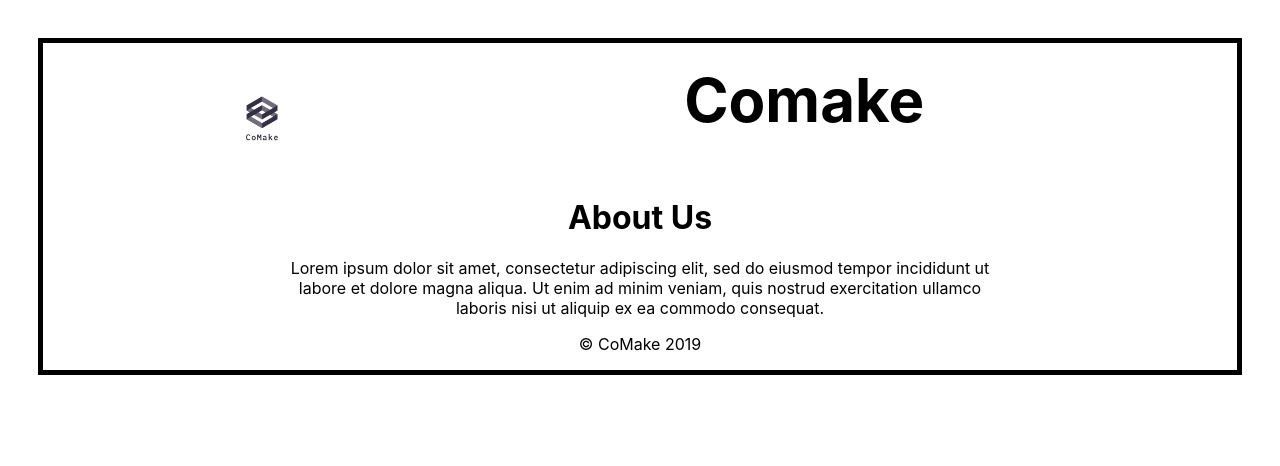
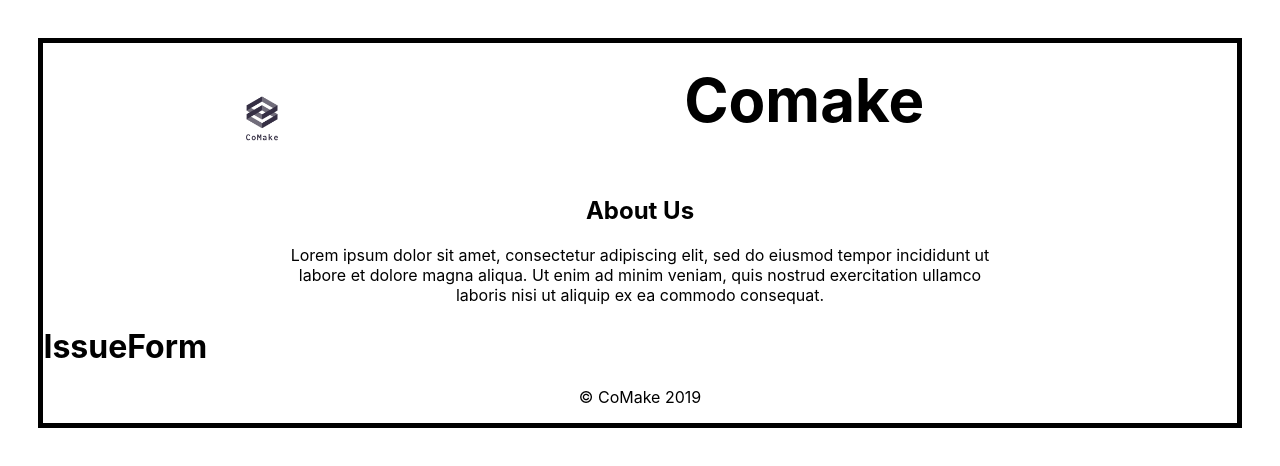
Before and after one commit to comakeu/Frontend-AO, a React (Create React App) app: page /about in a window 1280 px wide. Shown: the top 466 px of the page. Built offline with nearby package versions, Linux system fonts and the light colour scheme.

Commit message:
Create IssueForm  component

```diff
--- a/src/components/AboutPage.js
+++ b/src/components/AboutPage.js
@@ -1,10 +1,12 @@
 import React from 'react';
 import Intro from './Intro';
+import IssueForm from './IssueForm'
 
 function AboutPage(){
     return(
         <div>
             <Intro />
+            <IssueForm />
 
         </div>
 
--- a/src/components/Intro.js
+++ b/src/components/Intro.js
@@ -11,7 +11,7 @@
 function Intro(){
     return(
         <Div className='intro'>
-                <h1>About Us</h1>
+                <h2>About Us</h2>
                 <p>Lorem ipsum dolor sit amet, consectetur adipiscing elit, sed do eiusmod tempor incididunt ut labore et dolore magna aliqua. Ut enim ad minim veniam, quis nostrud exercitation ullamco laboris nisi ut aliquip ex ea commodo consequat.</p>
             </Div>
     )
--- /dev/null
+++ b/src/components/IssueForm.js
@@ -0,0 +1,8 @@
+import React from 'react';
+
+function IssueForm(){
+    return(
+        <h1>IssueForm</h1>
+    )
+}
+export default IssueForm;
```
